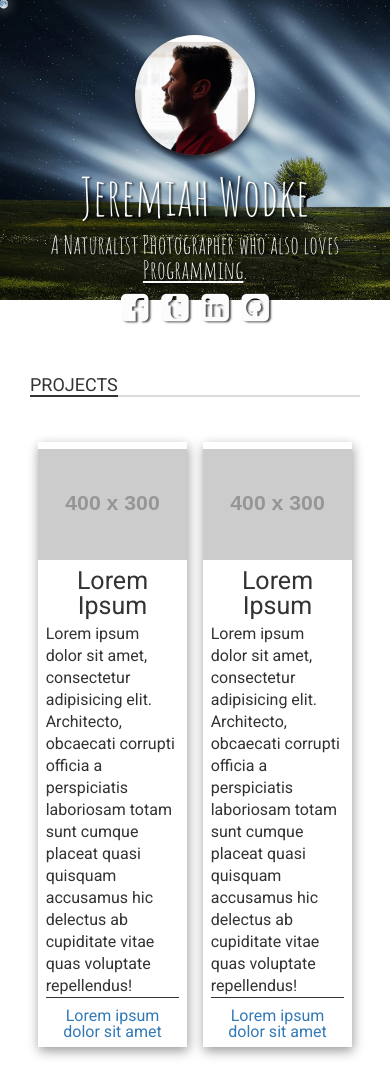
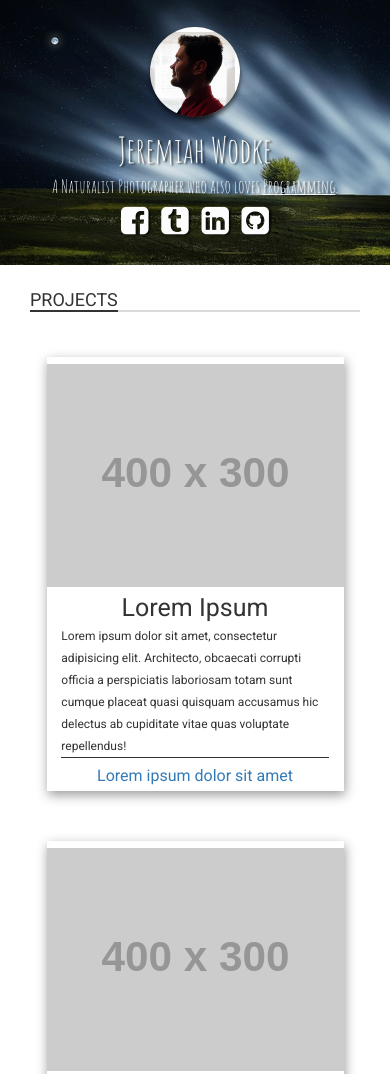
Before and after one commit to JWizerd/portfolio-website, a website: page index.html in a window 390 px wide. Shown: the top 1074 px of the page. Drawn offline with Linux system fonts and the light colour scheme; placeholder pictures from the web are drawn by us.

Commit message:
final submission for Udacity Project 1

```diff
--- a/assets/css/main.css
+++ b/assets/css/main.css
@@ -110,11 +110,11 @@
 ****************************/
 	.header{
 		font-family: "Amatic SC", cursive;
-	  background: url("../images_src/minimalist-photograph-bg.jpg") bottom 50px center no-repeat fixed;
-    background-size: cover;
+	  background: url("../images_src/minimalist-photograph-bg.jpg") bottom 150px center no-repeat fixed;
+    background-size: 100%;
     text-align: center;
-    height: 550px;
-    max-height: 550px;
+    height: 450px;
+    max-height: 450px;
   }
 	.header img{
 		display: block;
@@ -124,16 +124,16 @@
 		-moz-border-radius: 50%;
 		border-radius: 50%;
 		box-sizing: border-box;
-		-webkit-box-shadow: 0px 4px 5px rgba(000, 000, 000, .7);
-		-moz-box-shadow: 0px 4px 5px rgba(000, 000, 000, .7);
-		text-box-shadow: 0px 4px 5px rgba(000, 000, 000, .7);
+		-webkit-box-shadow: 0px 4px 5px rgba(000, 000, 000, 0.7);
+		-moz-box-shadow: 0px 4px 5px rgba(000, 000, 000, 0.7);
+		box-shadow: 0px 4px 5px rgba(000, 000, 000, 0.7);
 	}
 	.header-content{
 		position: relative;
 		top: 15%;
-		-webkit-text-shadow: 2px 1px 2px rgba(000, 000, 000, .7);
-		-moz-text-shadow: 2px 1px 2px rgba(000, 000, 000, .7);
-		text-shadow: 2px 1px 2px rgba(000, 000, 000, .7);
+		-webkit-text-shadow: 2px 1px 2px rgba(000, 000, 000, 0.7);
+		-moz-text-shadow: 2px 1px 2px rgba(000, 000, 000, 0.7);
+		text-shadow: 2px 1px 2px rgba(000, 000, 000, 0.7);
 	}
 	.header-content h1{
 		margin-top: 15px;
@@ -241,29 +241,45 @@
 ****************************/
 @media screen and (max-width: 400px){
 	.header{
-		background: url("../images/minimalist-photograph-bg_400.jpg") top 10px no-repeat fixed !important;
-		background-size: cover;
-		max-width: 100%;
-		height: 350px;
+		background: url("../images/minimalist-photograph-bg_400.jpg") no-repeat fixed;
+		background-size: auto;
+		width: 100%;
+		height: 265px;
 	}
 	.header-content{
 		position: relative;
 		top: 10%;
 	}
-}
-@media screen and (min-width: 401px) and (max-width: 1199px){
-	.header{
-		background: url("../images/minimalist-photograph-bg_1000.jpg") bottom 180px center no-repeat fixed;
-		background-size: cover;
-		height: 400px;
+	.header img{
+		width: 90px;
 	}
-	.header-content{
-		position: relative;
-		top: 10%;
+	.header-content h1{
+		font-size: 35px;
+	}
+	.header-content p{
+		font-size: 18px;
+	}
+	#portfolio li{
+		width: 100%;
+	}
+	#portfolio li figcaption p{
+		font-size: 12px;
 	}
 }
-@media screen and (max-width: 1200px){
-	section li{
+@media screen and (min-width: 401px) and (max-width: 650px){
+	.header{
+		background: url("../images/minimalist-photograph-bg_1000.jpg") no-repeat fixed;
+		background-size: auto;
+		height: 450px;
+	}
+	#portfolio li{
 		width: 100%;
 	}
 }
+@media screen and (min-width: 651px) and (max-width: 1000px){
+	.header{
+		background: url("../images/minimalist-photograph-bg_1000.jpg") no-repeat fixed;
+		background-size: 100%;
+		height: 450px;
+	}
+}
```
Also changed, not shown: README.md.
